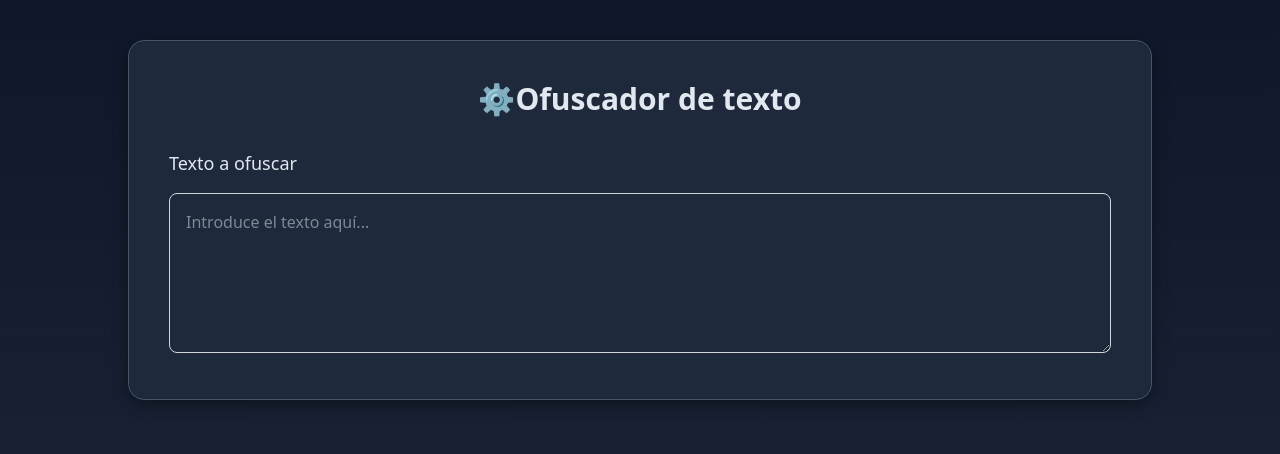
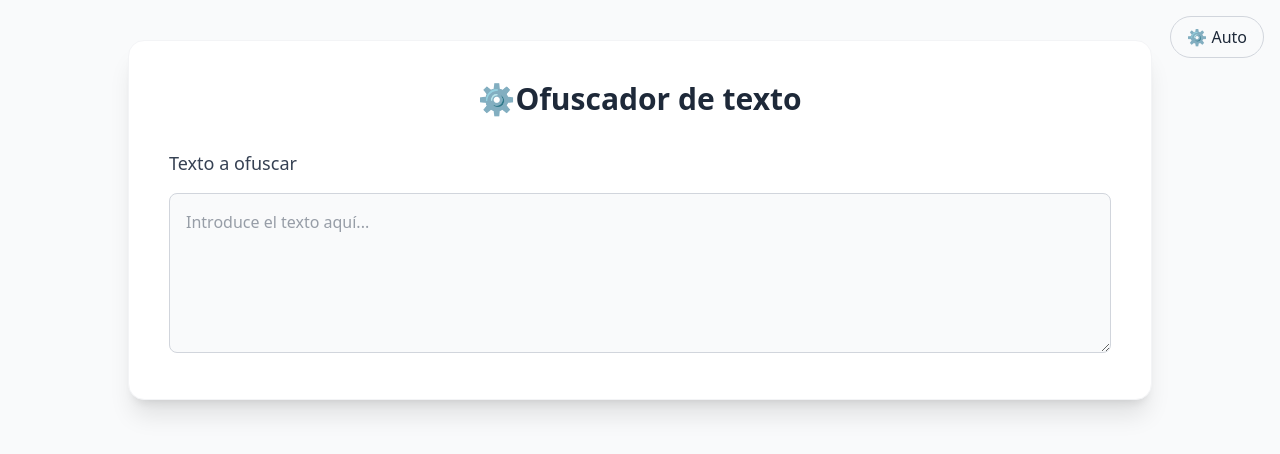
Before and after one commit to aleluis79/ofuscar_doc, an Angular app in the folder web/: page / in a window 1280 px wide. Shown: the top 454 px of the page. Built offline with nearby package versions, Linux system fonts and the light colour scheme.

Commit message:
fix more styles

```diff
--- a/web/src/app/app.css
+++ b/web/src/app/app.css
@@ -3,55 +3,7 @@
   transition: all 0.2s ease-in-out;
 }
 
-/* ==== Animación de aparición ==== */
-.fade-in {
-  opacity: 0;
-  transform: translateY(10px);
-  animation: fadeIn 0.4s ease forwards;
-}
-
-@keyframes fadeIn {
-  to {
-    opacity: 1;
-    transform: translateY(0);
-  }
-}
-
-
 /* ==== Botones: sombra y animación de clic ==== */
 button:active {
   transform: scale(0.97);
 }
-
-.bg-white {
-    background-color: #1e293b !important;
-}
-
-.text-gray-800,
-.text-gray-700,
-.text-gray-600 {
-    color: #e2e8f0 !important;
-}
-
-pre {
-    background-color: #334155 !important;
-    color: #f8fafc !important;
-    border-color: #475569 !important;
-}
-
-button.bg-blue-600 {
-    background-color: #2563eb !important;
-}
-
-button.bg-green-600 {
-    background-color: #16a34a !important;
-}
-
-.border-gray-200,
-.border-gray-100 {
-    border-color: #475569 !important;
-}
-
-.shadow-xl {
-    box-shadow: 0 4px 16px rgba(0, 0, 0, 0.4) !important;
-}
--- a/web/src/app/app.html
+++ b/web/src/app/app.html
@@ -1,14 +1,16 @@
 <router-outlet />
-
-<div class="min-h-screen flex flex-col items-center bg-gradient-to-br py-10 px-6">
-  <div class="w-full max-w-5xl bg-white rounded-2xl shadow-xl p-8 md:p-10 space-y-8 border border-gray-100">
-    <h2 class="text-3xl font-bold text-gray-800 text-center">⚙️Ofuscador de texto</h2>
+<div class="fixed top-4 right-4">
+  <app-switch-mode />
+</div>
+<div class="min-h-screen flex flex-col items-center py-10 px-6">
+  <div class="w-full max-w-5xl rounded-2xl shadow-xl p-8 md:p-10 space-y-8 border border-gray-100 bg-white dark:bg-gray-800">
+    <h2 class="text-3xl font-bold text-gray-800 dark:text-gray-100 text-center">⚙️Ofuscador de texto</h2>
 
     <div class="space-y-4">
-      <label class="block text-lg font-medium text-gray-700">Texto a ofuscar</label>
+      <label class="block text-lg font-medium text-gray-700 dark:text-gray-100">Texto a ofuscar</label>
       <textarea
         [(ngModel)]="texto_a_ofuscar"
-        class="w-full min-h-[160px] p-4 border border-gray-300 rounded-lg focus:outline-none focus:ring-4 focus:ring-blue-300 focus:border-blue-500 resize-y text-gray-700"
+        class="w-full min-h-[160px] p-4 border border-gray-300 rounded-lg focus:outline-none focus:ring-4 focus:ring-blue-300 focus:border-blue-500 resize-y text-gray-700 dark:text-gray-100 bg-gray-50 dark:bg-gray-700"
         placeholder="Introduce el texto aquí..."
       ></textarea>
     </div>
@@ -29,23 +31,23 @@
         <div class="grid md:grid-cols-2 gap-8 pt-6 border-t border-gray-200">
           <!-- Texto Ofuscado -->
           <div class="space-y-3">
-            <h3 class="text-xl font-semibold text-gray-800 flex items-center gap-2">
+            <h3 class="text-xl font-semibold text-gray-800 dark:text-gray-100 flex items-center gap-2">
               <span class="text-blue-600">🌀</span> Texto Ofuscado
             </h3>
-            <pre class="bg-gray-50 rounded-lg p-4 text-gray-800 border border-gray-200 whitespace-pre-wrap break-words"> {{ texto_ofuscado() }}</pre>
+            <pre class="bg-gray-50 dark:bg-gray-700 rounded-lg p-4 text-gray-800 border dark:text-gray-100 border-gray-200 whitespace-pre-wrap break-words"> {{ texto_ofuscado() }}</pre>
           </div>
 
           <!-- Mapeos -->
           <div class="space-y-3">
-            <h3 class="text-xl font-semibold text-gray-800 flex items-center gap-2">
+            <h3 class="text-xl font-semibold text-gray-800 dark:text-gray-100 flex items-center gap-2">
               <span class="text-purple-600">🧩</span> Mapeos
             </h3>
-            <pre class="bg-gray-50 rounded-lg p-4 text-gray-700 border border-gray-200 text-sm overflow-x-auto">{{ mapeos() | json }}</pre>
+            <pre class="bg-gray-50 dark:bg-gray-700 rounded-lg p-4 text-gray-700 dark:text-gray-100 border border-gray-200 text-sm overflow-x-auto">{{ mapeos() | json }}</pre>
           </div>
 
           <!-- Texto Desofuscado -->
           <div class="md:col-span-2 space-y-3">
-            <h3 class="text-xl font-semibold text-gray-800 flex items-center gap-2">
+            <h3 class="text-xl font-semibold text-gray-800 dark:text-gray-100 flex items-center gap-2">
               <span class="text-green-600">🔓</span> Texto Desofuscado
             </h3>
 
@@ -57,7 +59,7 @@
               Desofuscar
             </button>
             @if (this.texto_desofuscado()) {
-              <pre class="bg-gray-50 rounded-lg p-4 text-gray-800 border border-gray-200 whitespace-pre-wrap break-words mt-2">{{ texto_desofuscado() }}</pre>
+              <pre class="bg-gray-50 dark:bg-gray-700 rounded-lg p-4 text-gray-800 dark:text-gray-100 border border-gray-200 whitespace-pre-wrap break-words mt-2">{{ texto_desofuscado() }}</pre>
             }
           </div>
         </div>
--- a/web/src/app/app.ts
+++ b/web/src/app/app.ts
@@ -3,10 +3,11 @@ import { FormsModule } from '@angular/forms';
 import { RouterOutlet } from '@angular/router';
 import { Ofuscar, OfuscarManager } from './ofuscar-manager';
 import { JsonPipe } from '@angular/common';
+import { SwitchMode } from './switch-mode/switch-mode';
 
 @Component({
   selector: 'app-root',
-  imports: [RouterOutlet, FormsModule, JsonPipe],
+  imports: [RouterOutlet, FormsModule, JsonPipe, SwitchMode],
   templateUrl: './app.html',
   styleUrl: './app.css'
 })
--- /dev/null
+++ b/web/src/app/switch-mode/switch-mode.html
@@ -0,0 +1,12 @@
+<!-- Botón de tema -->
+<div class="flex justify-end">
+    <button (click)="toggleTheme()" class="flex items-center rounded-full gap-2 py-2 px-4  border border-gray-300 dark:border-gray-600 bg-gray-50 dark:bg-gray-700 text-gray-800 dark:text-gray-100 hover:bg-gray-100 dark:hover:bg-gray-600 transition">
+         @if(theme === 'light') {
+            <span>☀️ Claro</span>
+         } @else if(theme === 'dark') {
+            <span>🌙 Oscuro</span>
+         } @else {
+            <span>⚙️ Auto</span>
+         }
+    </button>
+</div>
--- /dev/null
+++ b/web/src/app/switch-mode/switch-mode.ts
@@ -0,0 +1,38 @@
+import { Component, OnInit } from '@angular/core';
+
+@Component({
+  selector: 'app-switch-mode',
+  imports: [],
+  templateUrl: './switch-mode.html',
+  styleUrl: './switch-mode.css'
+})
+export class SwitchMode  implements OnInit {
+  theme: 'light' | 'dark' | 'auto' = 'auto';
+
+  ngOnInit() {
+    // Leer el modo guardado
+    const saved = localStorage.getItem('theme') as 'light' | 'dark' | 'auto' | null;
+    this.theme = saved ?? 'auto';
+    this.applyTheme();
+  }
+
+  toggleTheme() {
+    // Rotar entre los tres modos
+    this.theme = this.theme === 'auto' ? 'light' : this.theme === 'light' ? 'dark' : 'auto';
+    localStorage.setItem('theme', this.theme);
+    this.applyTheme();
+  }
+
+  applyTheme() {
+    const html = document.documentElement;
+    html.classList.remove('dark');
+
+    if (this.theme === 'dark') {
+      html.classList.add('dark');
+    } else if (this.theme === 'auto') {
+      // Detecta preferencia del sistema
+      const prefersDark = window.matchMedia('(prefers-color-scheme: dark)').matches;
+      if (prefersDark) html.classList.add('dark');
+    }
+  }
+}
--- a/web/src/index.html
+++ b/web/src/index.html
@@ -1,5 +1,5 @@
 <!doctype html>
-<html lang="en">
+<html lang="en" class="dark bg-[#0f172a]">
 <head>
   <meta charset="utf-8">
   <title>Web</title>
@@ -7,7 +7,7 @@
   <meta name="viewport" content="width=device-width, initial-scale=1">
   <link rel="icon" type="image/x-icon" href="favicon.ico">
 </head>
-<body>
+<body class="bg-gray-50 dark:bg-gradient-to-b from-[#0f172a] to-[#1e293b]">
   <app-root></app-root>
 </body>
 </html>
--- a/web/src/styles.css
+++ b/web/src/styles.css
@@ -1,6 +1,4 @@
 /* You can add global styles to this file, and also import other style files */
 @import "tailwindcss";
-body {
-    background: linear-gradient(180deg, #0f172a 0%, #1e293b 100%);
-    min-height: 100vh;
-}
+
+@custom-variant dark (&:where(.dark, .dark *));
```
Also changed, not shown: web/src/app/switch-mode/switch-mode.css (added), 1 other file (tests, documents, lock files or other folders).
